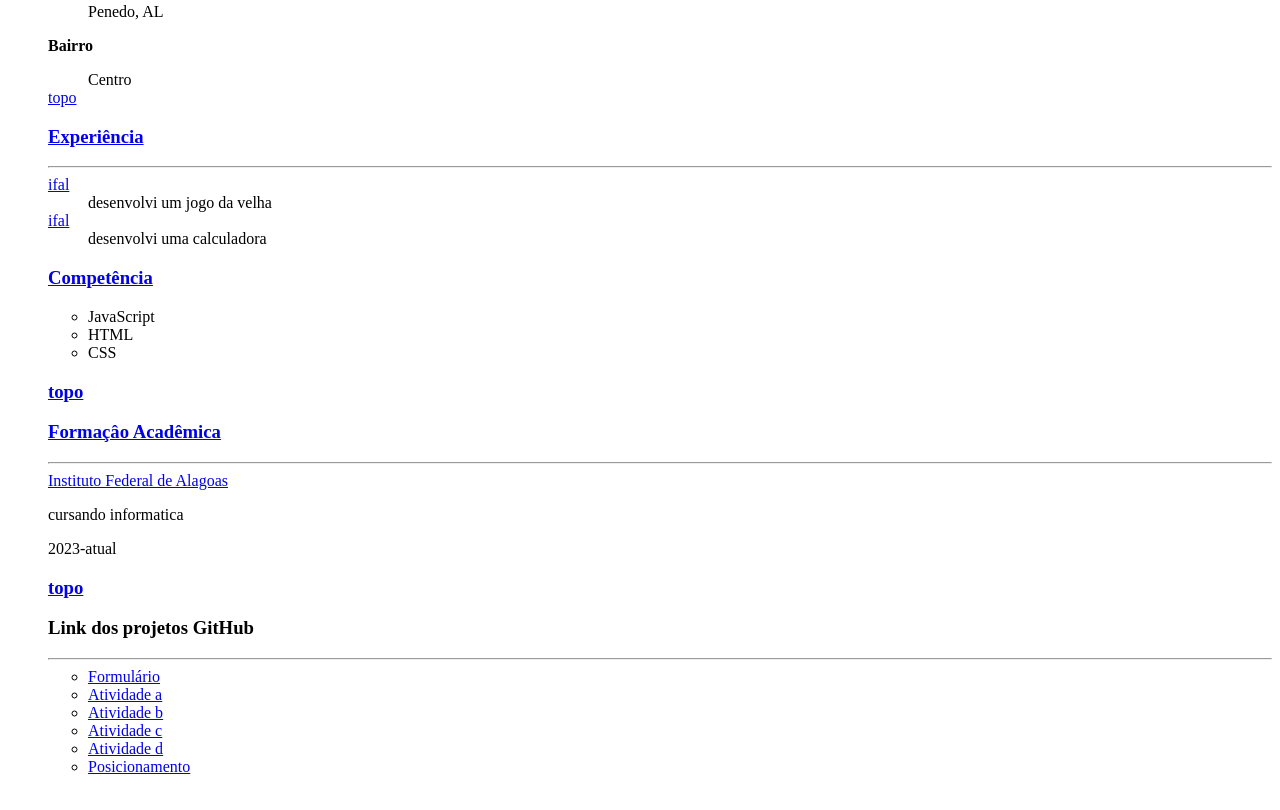
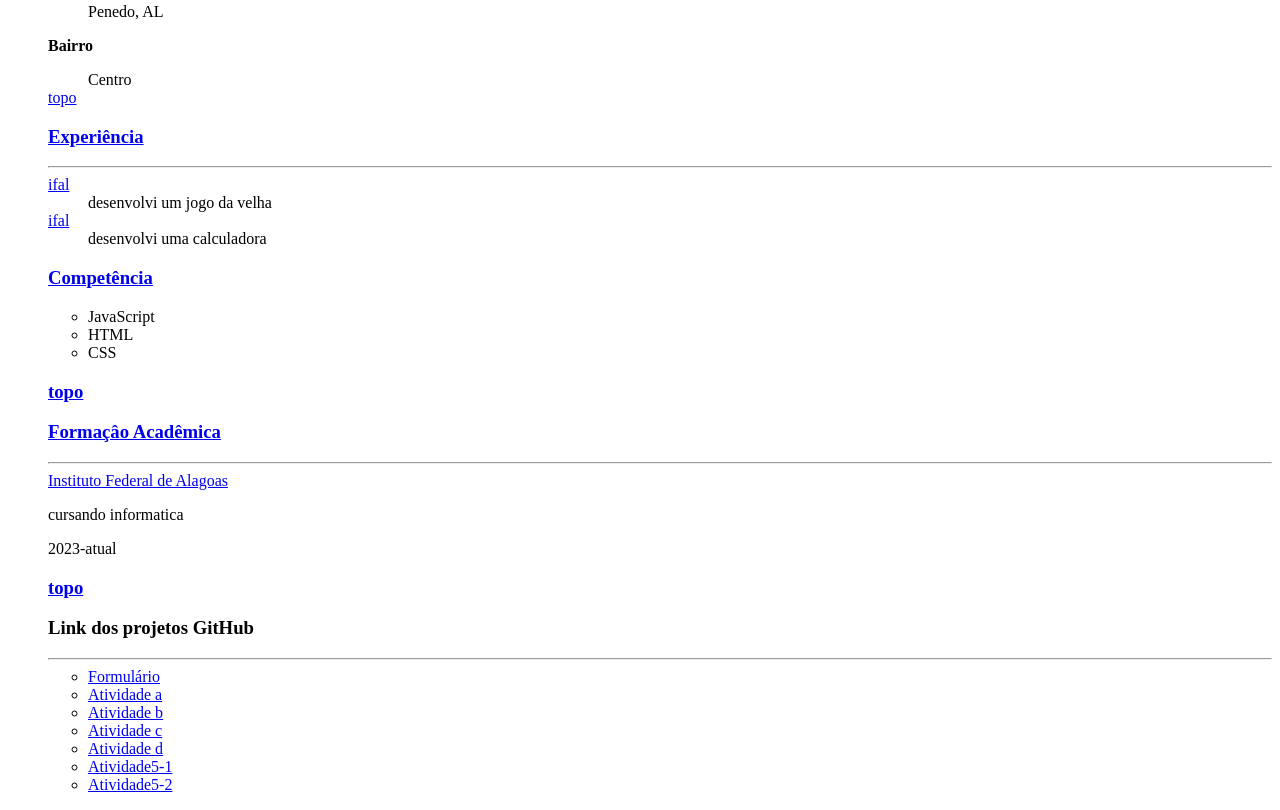
Before and after one commit to jirlaynnedhamylle/jirlaynnedhamylle.github.io, a plain HTML site: page index.html in a window 1280 px wide. Shown: the part 893-1703 px from the top of the page. Drawn offline with Linux system fonts and the light colour scheme.

Commit message:
Update index.html

```diff
--- a/index.html
+++ b/index.html
@@ -86,7 +86,8 @@
         <li ><a href="https://jirlaynnedhamylle.github.io/atividade-b/">Atividade b</a></li>
         <li ><a href="https://jirlaynnedhamylle.github.io/atividade-c/">Atividade c</a></li>
         <li ><a href="https://jirlaynnedhamylle.github.io/atividade-d/">Atividade d</a></li>
-        <li ><a href="https://jirlaynnedhamylle.github.io/atividade-d/">Posicionamento</a></li>
+        <li ><a href="https://jirlaynnedhamylle.github.io/atividade5-1/">Atividade5-1</a></li>
+        <li ><a href="https://jirlaynnedhamylle.github.io/atividade5-2/">Atividade5-2</a></li>
 
 
 
```
